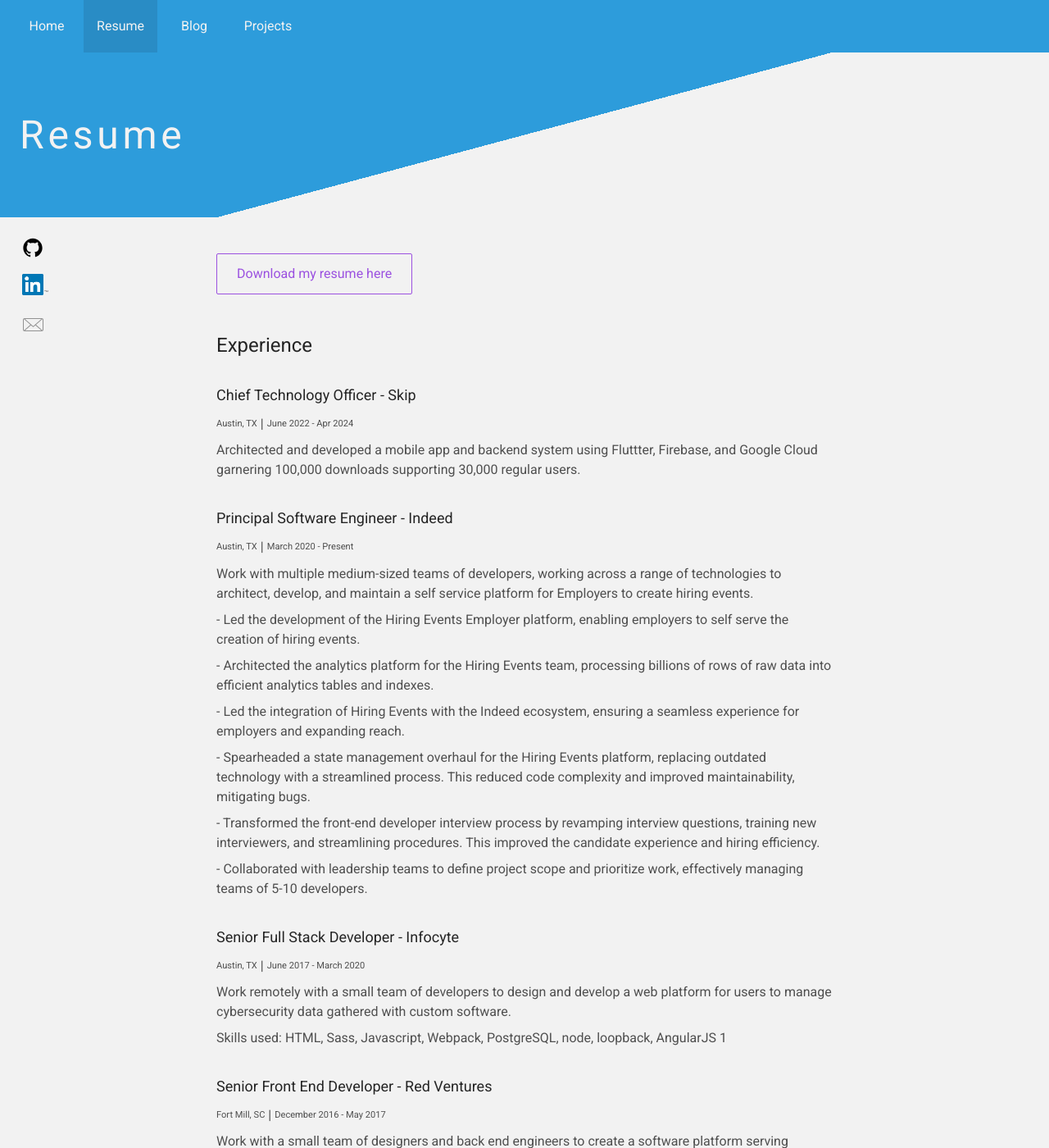
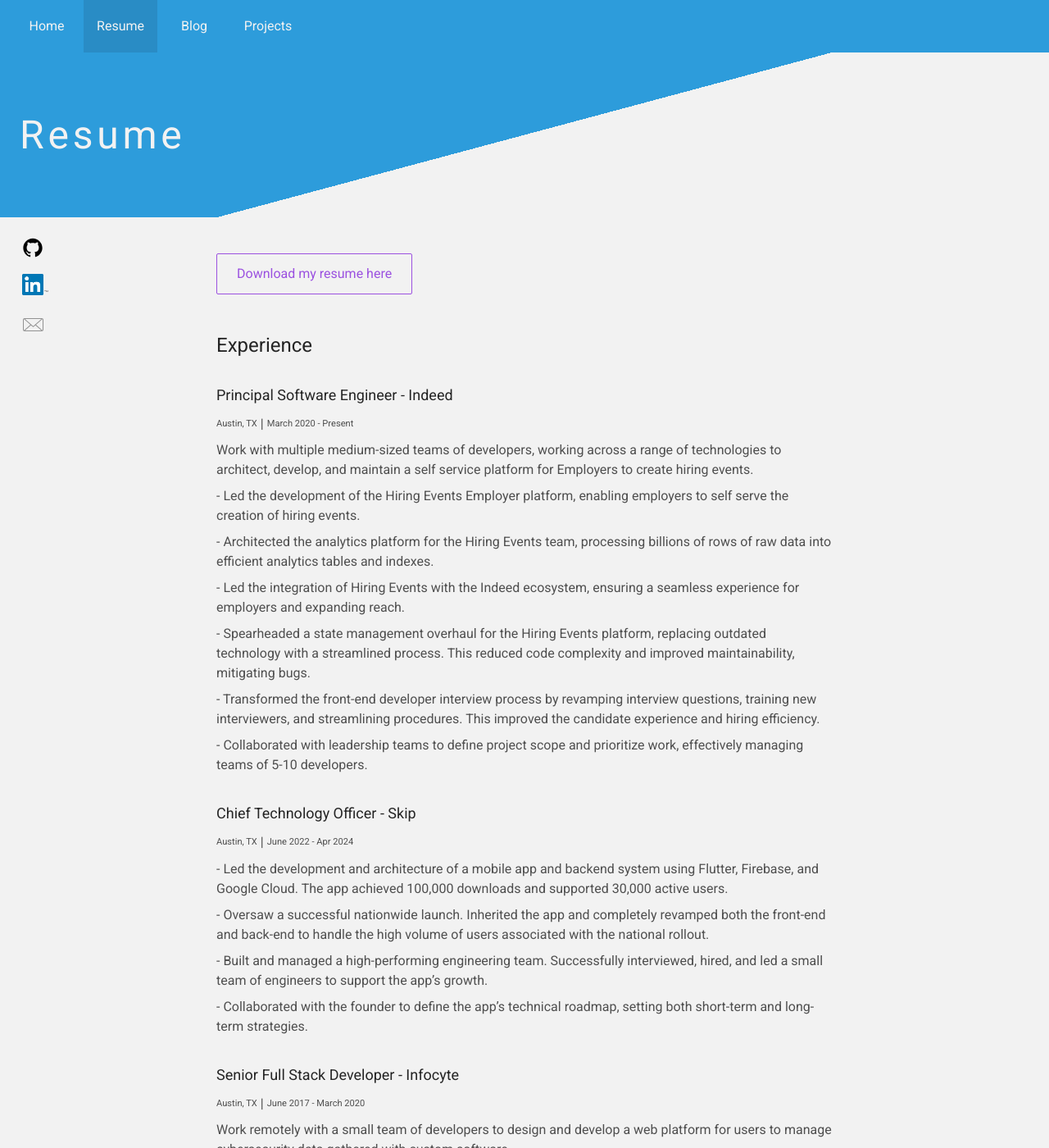
Before and after one commit to Zacharias3690/Portfolio, a Jekyll site: the page built from about.md, in a window 1280 px wide and 1400 px high. Shown: the whole window at 82% size. Built offline with Jekyll 4.4.1, drawn with Linux system fonts in a browser that asks for light colours.

Commit message:
Update about.md

```diff
--- a/about.md
+++ b/about.md
@@ -7,12 +7,6 @@ permalink: /resume/
 <a href="/assets/download/Zachary_Barnes_Resume.pdf" target="_blank" class="button">Download my resume here</a>
 
 ## Experience
-
-### Chief Technology Officer - Skip
-<sup><sub>Austin, TX</sub></sup> |
-<sup><sub>June 2022 - Apr 2024</sub></sup>
-
-Architected and developed a mobile app and backend system using Fluttter, Firebase, and Google Cloud garnering 100,000 downloads supporting 30,000 regular users.
 
 ### Principal Software Engineer - Indeed
 <sup><sub>Austin, TX</sub></sup> |
@@ -31,6 +25,18 @@ Work with multiple medium-sized teams of developers, working across a range of t
 \- Transformed the front-end developer interview process by revamping interview questions, training new interviewers, and streamlining procedures. This improved the candidate experience and hiring efficiency.
 
 \- Collaborated with leadership teams to define project scope and prioritize work, effectively managing teams of 5-10 developers.
+
+### Chief Technology Officer - Skip
+<sup><sub>Austin, TX</sub></sup> |
+<sup><sub>June 2022 - Apr 2024</sub></sup>
+
+\- Led the development and architecture of a mobile app and backend system using Flutter, Firebase, and Google Cloud. The app achieved 100,000 downloads and supported 30,000 active users.
+
+\- Oversaw a successful nationwide launch. Inherited the app and completely revamped both the front-end and back-end to handle the high volume of users associated with the national rollout.
+
+\- Built and managed a high-performing engineering team. Successfully interviewed, hired, and led a small team of engineers to support the app's growth.
+
+\- Collaborated with the founder to define the app's technical roadmap, setting both short-term and long-term strategies.
 
 ### Senior Full Stack Developer - Infocyte
 <sup><sub>Austin, TX</sub></sup> |
```
